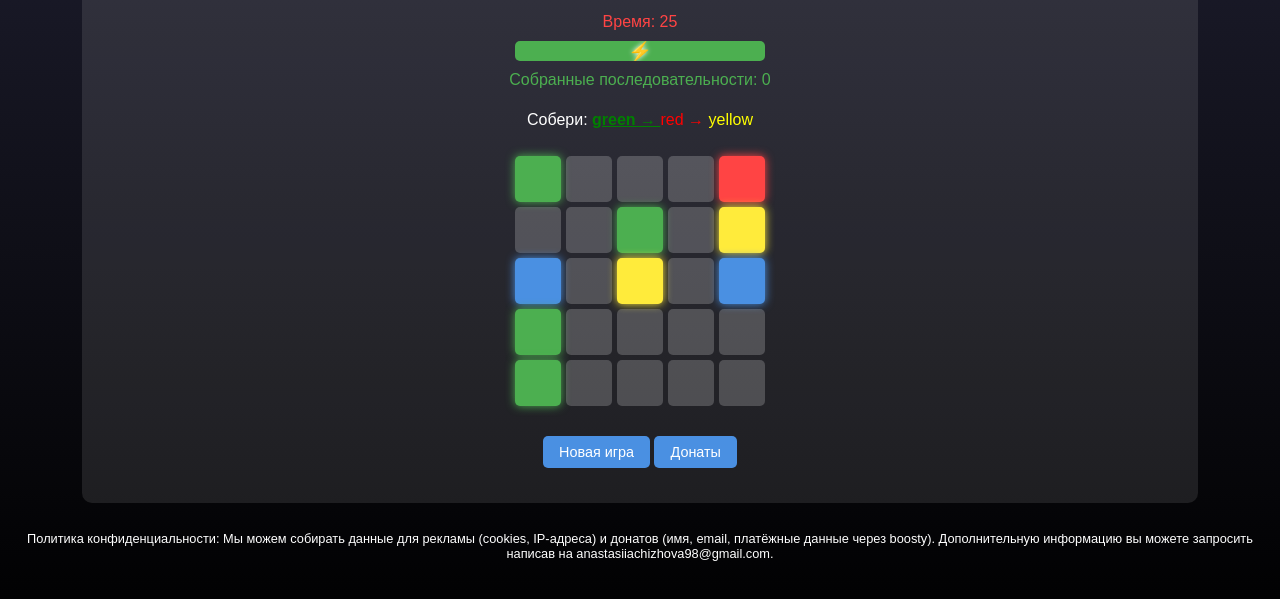
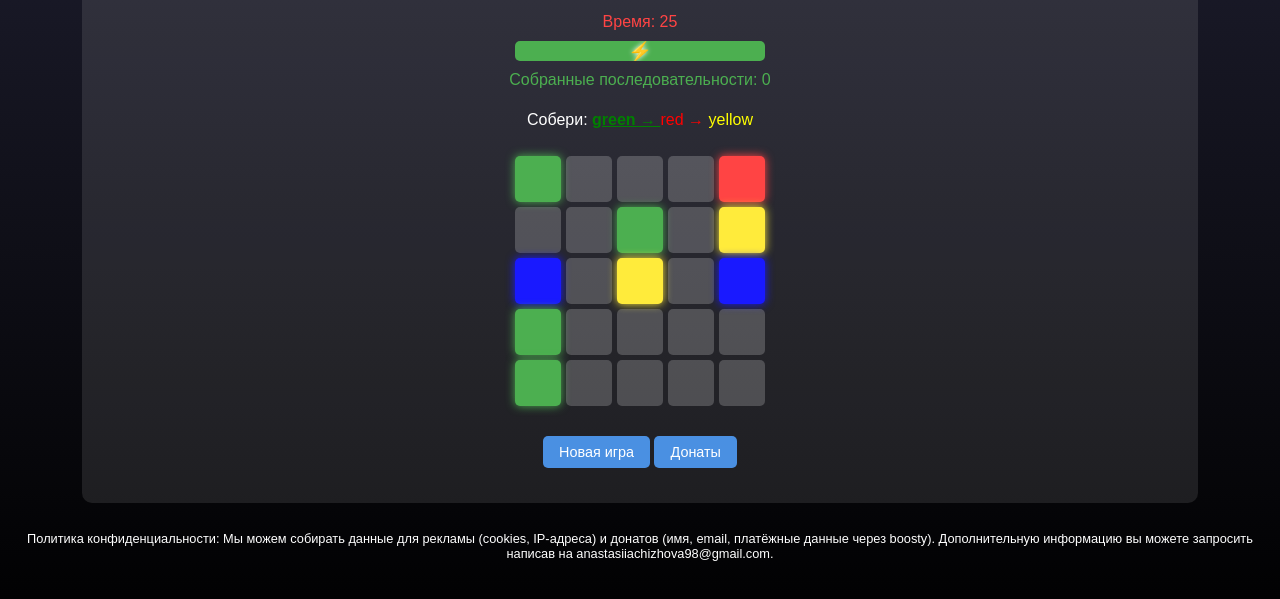
Before and after one commit to AnastasiaChizhova1/Space-Energy-Collector, a website: page index.html in a window 1280 px wide. Shown: the part 161-760 px from the top of the page. Drawn offline with Linux system fonts and the light colour scheme.

Commit message:
Update styles.css

```diff
--- a/styles.css
+++ b/styles.css
@@ -75,7 +75,7 @@ h1 {
 }
 
 .red { background: #ff4444; box-shadow: 0 0 10px #ff4444; }
-.blue { background: #4a90e2; box-shadow: 0 0 10px #4a90e2; }
+.blue { background: #1919FF; box-shadow: 0 0 10px #1919FF; }
 .green { background: #4caf50; box-shadow: 0 0 10px #4caf50; }
 .yellow { background: #ffeb3b; box-shadow: 0 0 10px #ffeb3b; }
 
```
